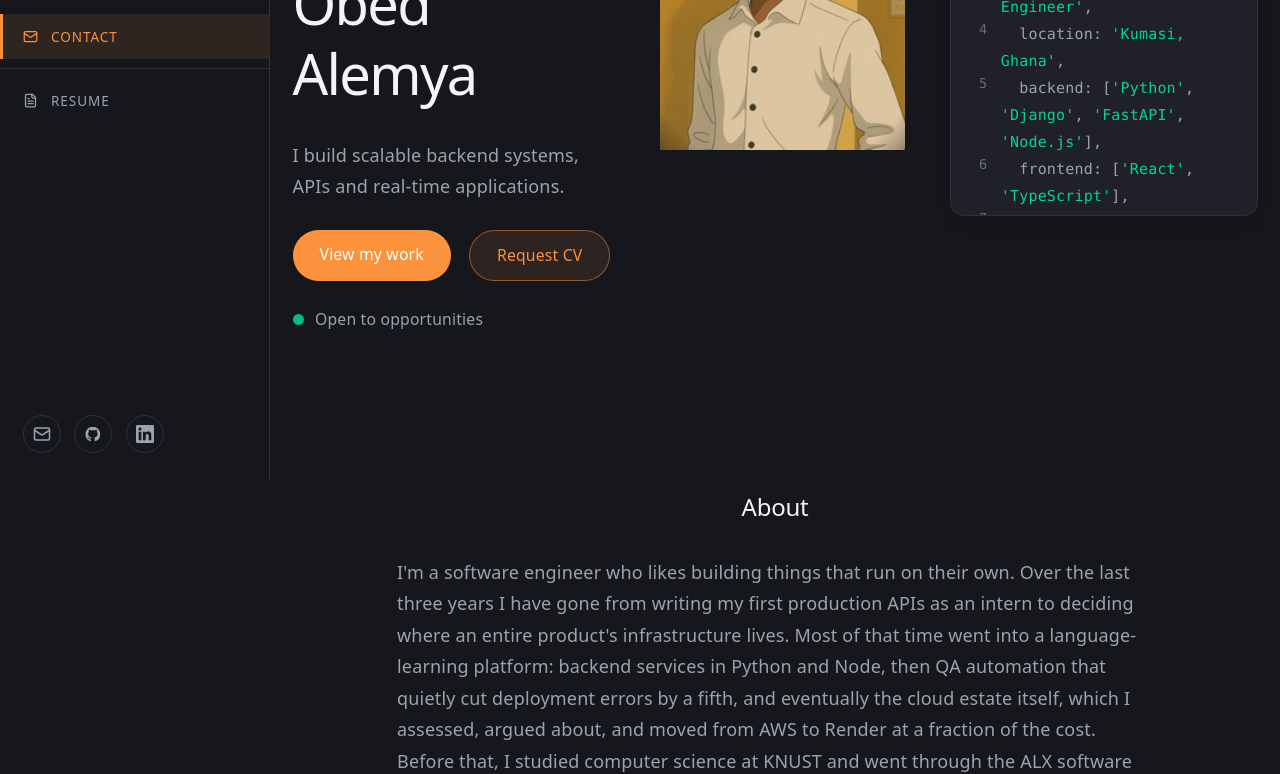
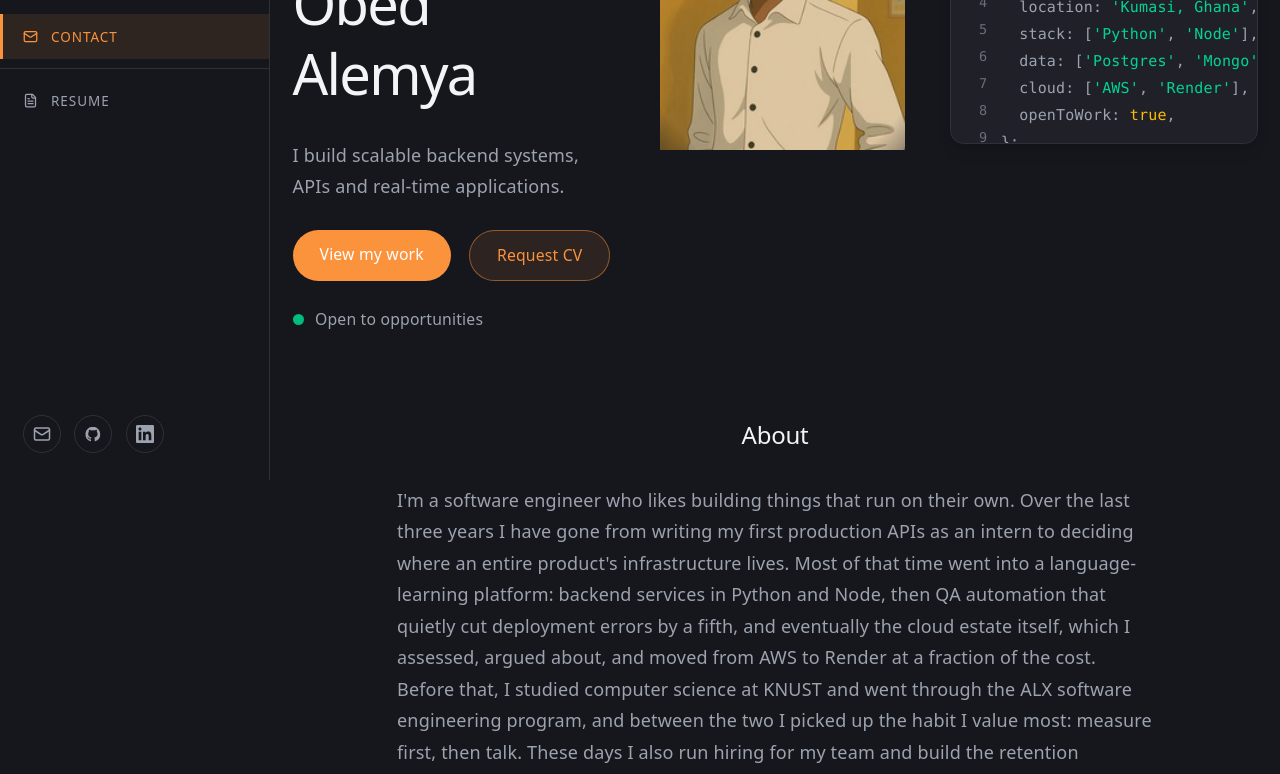
Before and after one commit to alemyaobed/alemyaobed, a React (Vite) app in the folder site/: page / in a window 1280 px wide. Shown: the part 320-1094 px from the top of the page. Built offline with nearby package versions, Linux system fonts and the light colour scheme.

Commit message:
Cut the code card to fit everywhere, emerald tags, outside-tap close (#70)

```diff
--- a/site/src/components/CodeCard.tsx
+++ b/site/src/components/CodeCard.tsx
@@ -86,19 +86,19 @@ export function CodeCard() {
             {CODE_CARD_TITLE}
           </figcaption>
         </div>
-        {/* Height is pinned: 12 lines, two reserved rows each on mobile,
-            one row on desktop, plus vertical padding. Keeping this exact
-            means the typing animation can never resize the card. */}
-        <div className="h-[608px] overflow-hidden px-4 py-4 text-left md:h-[320px]">
+        {/* Height pinned for the nine short lines: they are short
+            enough to never wrap, so this exact height holds at every
+            breakpoint and typing cannot resize anything. */}
+        <div className="h-[248px] overflow-hidden px-4 py-4 text-left">
           {CODE_CARD_LINES.map((line, lineIndex) => (
             <p
               key={lineIndex}
-              className="m-0 flex gap-3 font-mono text-[11px] leading-6 min-h-12 sm:text-[13px] md:min-h-6 md:text-[15px]"
+              className="m-0 flex gap-3 font-mono text-[12px] leading-6 sm:text-[13px] xl:text-[15px]"
             >
               <span className="w-4 shrink-0 text-right text-xs text-muted/60">
                 {lineIndex + 1}
               </span>
-              <span className="min-w-0 whitespace-pre-wrap break-words">
+              <span className="whitespace-pre">
                 {line.map((token, tokenIndex) => {
                   const take = Math.max(0, Math.min(token.text.length, budget))
                   budget -= take
--- a/site/src/components/Contact.tsx
+++ b/site/src/components/Contact.tsx
@@ -9,7 +9,7 @@ import { Section } from './Section'
  */
 export function Contact() {
   return (
-    <Section id="contact" title={CONTACT.heading} subtitle={CONTACT.lead}>
+    <Section id="contact" title={CONTACT.heading} subtitle={CONTACT.lead} bordered={false}>
       <div className="flex flex-wrap items-center justify-center gap-4">
         <a
           href={`mailto:${CONTACT.email}`}
--- a/site/src/components/Footer.tsx
+++ b/site/src/components/Footer.tsx
@@ -1,27 +1,13 @@
-import { NAV_ITEMS, SITE } from '../content'
+import { SITE } from '../content'
 
 /**
- * The minimal footer: section links and a copyright line whose year is
+ * The minimal footer: a single centered copyright line whose year is
  * computed from the clock so it never goes stale.
  * @returns The footer element.
  */
 export function Footer() {
   return (
     <footer className="border-t border-line px-5 pb-28 pt-10 lg:pb-10">
-      <nav aria-label="Footer" className="mb-4">
-        <ul className="m-0 flex list-none flex-wrap justify-center gap-5 p-0">
-          {NAV_ITEMS.map((item) => (
-            <li key={item.href}>
-              <a
-                href={item.href}
-                className="inline-block py-2.5 text-sm text-muted transition-colors hover:text-ink"
-              >
-                {item.label}
-              </a>
-            </li>
-          ))}
-        </ul>
-      </nav>
       <p className="m-0 text-center text-sm text-muted">
         © {new Date().getFullYear()} {SITE.name}. All rights reserved.
       </p>
--- a/site/src/components/Section.tsx
+++ b/site/src/components/Section.tsx
@@ -10,17 +10,22 @@ export interface SectionProps {
   subtitle?: string
   /** Section content rendered under the heading. */
   children: ReactNode
+  /** Whether to draw the separating bottom border; false for the last section. */
+  bordered?: boolean
 }
 
 /**
  * Wraps a page section with its anchor, left-aligned heading and
  * shared spacing, with the content in a centered column.
- * @param props - The section id, heading, optional subtitle and content.
+ * @param props - The section id, heading, optional subtitle, content and border flag.
  * @returns The section element.
  */
-export function Section({ id, title, subtitle, children }: SectionProps) {
+export function Section({ id, title, subtitle, children, bordered = true }: SectionProps) {
   return (
-    <section id={id} className="border-b border-line px-5 py-16">
+    <section
+      id={id}
+      className={`px-5 py-16${bordered ? ' border-b border-line' : ''}`}
+    >
       <div className="mx-auto max-w-5xl">
         <h2 className="mb-1 text-center tracking-tight">{title}</h2>
         {subtitle && <p className="m-0 text-center text-sm text-muted">{subtitle}</p>}
--- a/site/src/components/Skills.tsx
+++ b/site/src/components/Skills.tsx
@@ -10,19 +10,19 @@ export function Skills() {
   return (
     <Section id="skills" title={SKILLS_HEADING}>
       <div className="rounded-xl border border-line p-5 sm:p-7">
-        <div className="divide-y divide-line">
+        <div className="divide-y divide-line max-md:divide-y-0">
           {SKILL_GROUPS.map((group) => (
-            <div key={group.label} className="py-4 first:pt-0 last:pb-0">
-              <p className="m-0 text-xs font-medium uppercase tracking-widest text-muted">
+            <div key={group.label} className="py-4 first:pt-0 last:pb-0 max-md:py-3 max-md:first:pt-0 max-md:last:pb-0">
+              <p className="m-0 hidden text-xs font-medium uppercase tracking-widest text-muted md:block">
                 {group.label}
               </p>
-              <ul className="mt-3 flex list-none flex-wrap gap-2.5 p-0">
+              <ul className="mt-0 flex list-none flex-wrap gap-2.5 p-0 md:mt-3">
                 {group.skills.map((skill) => {
                   const slug = SKILL_ICONS[skill]
                   return (
                     <li
                       key={skill}
-                      className="flex items-center gap-2 rounded-lg border border-line bg-pill px-3 py-2 text-sm text-muted"
+                      className="flex items-center gap-2 rounded-lg border border-line bg-pill px-3 py-2 text-sm text-ink"
                     >
                       {slug && (
                         <img
--- a/site/src/components/TopNav.tsx
+++ b/site/src/components/TopNav.tsx
@@ -1,4 +1,4 @@
-import { useState } from 'react'
+import { useEffect, useRef, useState } from 'react'
 import { HERO, SITE } from '../content'
 import { cvRequestHref } from '../utils'
 import { IconX } from './icons'
@@ -7,12 +7,43 @@ import { ThemeToggle } from './ThemeToggle'
 /**
  * The slim top bar aligned to the page column: on desktop, theme toggle
  * and Request CV at the column's right edge; on mobile, a clean bar with
- * the full name and a hamburger that morphs to an X and opens a stacked
- * menu holding those two controls.
+ * the initials and a hamburger that morphs to an X and opens a stacked
+ * menu. Tapping outside or pressing Escape closes the menu.
  * @returns The top bar element.
  */
 export function TopNav() {
   const [open, setOpen] = useState(false)
+  const rootRef = useRef<HTMLElement | null>(null)
+
+  useEffect(() => {
+    if (!open) {
+      return
+    }
+    /**
+     * Closes the menu when a pointer press lands outside it.
+     * @param event - The pointer down event.
+     */
+    const handlePointerDown = (event: PointerEvent) => {
+      if (rootRef.current && !rootRef.current.contains(event.target as Node)) {
+        setOpen(false)
+      }
+    }
+    /**
+     * Closes the menu on Escape.
+     * @param event - The key down event.
+     */
+    const handleKeyDown = (event: KeyboardEvent) => {
+      if (event.key === 'Escape') {
+        setOpen(false)
+      }
+    }
+    document.addEventListener('pointerdown', handlePointerDown)
+    document.addEventListener('keydown', handleKeyDown)
+    return () => {
+      document.removeEventListener('pointerdown', handlePointerDown)
+      document.removeEventListener('keydown', handleKeyDown)
+    }
+  }, [open])
 
   /**
    * Toggles the mobile hamburger menu.
@@ -20,7 +51,7 @@ export function TopNav() {
   const handleToggle = () => setOpen((value) => !value)
 
   return (
-    <header className="sticky top-0 z-40 border-b border-line bg-page/90 backdrop-blur-lg">
+    <header ref={rootRef} className="sticky top-0 z-40 border-b border-line bg-page/90 backdrop-blur-lg">
       <div className="mx-auto flex h-16 max-w-5xl items-center gap-4 px-5">
         <a
           href="#home"
@@ -61,12 +92,12 @@ export function TopNav() {
       {open && (
         <div
           id="topnav-menu"
-          className="mx-auto flex max-w-5xl flex-col gap-3 border-t border-line bg-page px-5 py-4 sm:hidden"
+          className="mx-auto flex max-w-5xl flex-col items-start gap-3 border-t border-line bg-page px-5 py-4 sm:hidden"
         >
           <ThemeToggle />
           <a
             href={cvRequestHref()}
-            className="w-full rounded-full border border-accent/50 bg-accent/10 px-4 py-2.5 text-center text-sm text-accent"
+            className="rounded-full border border-accent/50 bg-accent/10 px-6 py-2.5 text-sm text-accent"
           >
             {HERO.requestCvCta}
           </a>
--- a/site/src/components/Work.tsx
+++ b/site/src/components/Work.tsx
@@ -33,7 +33,7 @@ export function Work() {
                 {project.tags.map((tag) => (
                   <li
                     key={tag}
-                    className="rounded-md border border-accent/25 bg-accent/10 px-2.5 py-1 font-mono text-xs text-accent/90"
+                    className="rounded-md border border-emerald-500/25 bg-emerald-500/10 px-2.5 py-1 font-mono text-xs text-emerald-600 dark:text-emerald-400"
                   >
                     {tag}
                   </li>
--- a/site/src/content.ts
+++ b/site/src/content.ts
@@ -101,41 +101,24 @@ export const CODE_CARD_LINES: CodeLine[] = [
     { text: ',', tone: 'plain' },
   ],
   [
-    { text: '  backend: [', tone: 'plain' },
+    { text: '  stack: [', tone: 'plain' },
     { text: "'Python'", tone: 'string' },
     { text: ', ', tone: 'plain' },
-    { text: "'Django'", tone: 'string' },
-    { text: ', ', tone: 'plain' },
-    { text: "'FastAPI'", tone: 'string' },
-    { text: ', ', tone: 'plain' },
-    { text: "'Node.js'", tone: 'string' },
-    { text: '],', tone: 'plain' },
-  ],
-  [
-    { text: '  frontend: [', tone: 'plain' },
-    { text: "'React'", tone: 'string' },
-    { text: ', ', tone: 'plain' },
-    { text: "'TypeScript'", tone: 'string' },
+    { text: "'Node'", tone: 'string' },
     { text: '],', tone: 'plain' },
   ],
   [
     { text: '  data: [', tone: 'plain' },
-    { text: "'PostgreSQL'", tone: 'string' },
+    { text: "'Postgres'", tone: 'string' },
     { text: ', ', tone: 'plain' },
-    { text: "'MongoDB'", tone: 'string' },
-    { text: ', ', tone: 'plain' },
-    { text: "'MySQL'", tone: 'string' },
+    { text: "'Mongo'", tone: 'string' },
     { text: '],', tone: 'plain' },
   ],
   [
     { text: '  cloud: [', tone: 'plain' },
-    { text: "'Render'", tone: 'string' },
-    { text: ', ', tone: 'plain' },
     { text: "'AWS'", tone: 'string' },
     { text: ', ', tone: 'plain' },
-    { text: "'Docker'", tone: 'string' },
-    { text: ', ', tone: 'plain' },
-    { text: "'GitHub Actions'", tone: 'string' },
+    { text: "'Render'", tone: 'string' },
     { text: '],', tone: 'plain' },
   ],
   [
```
